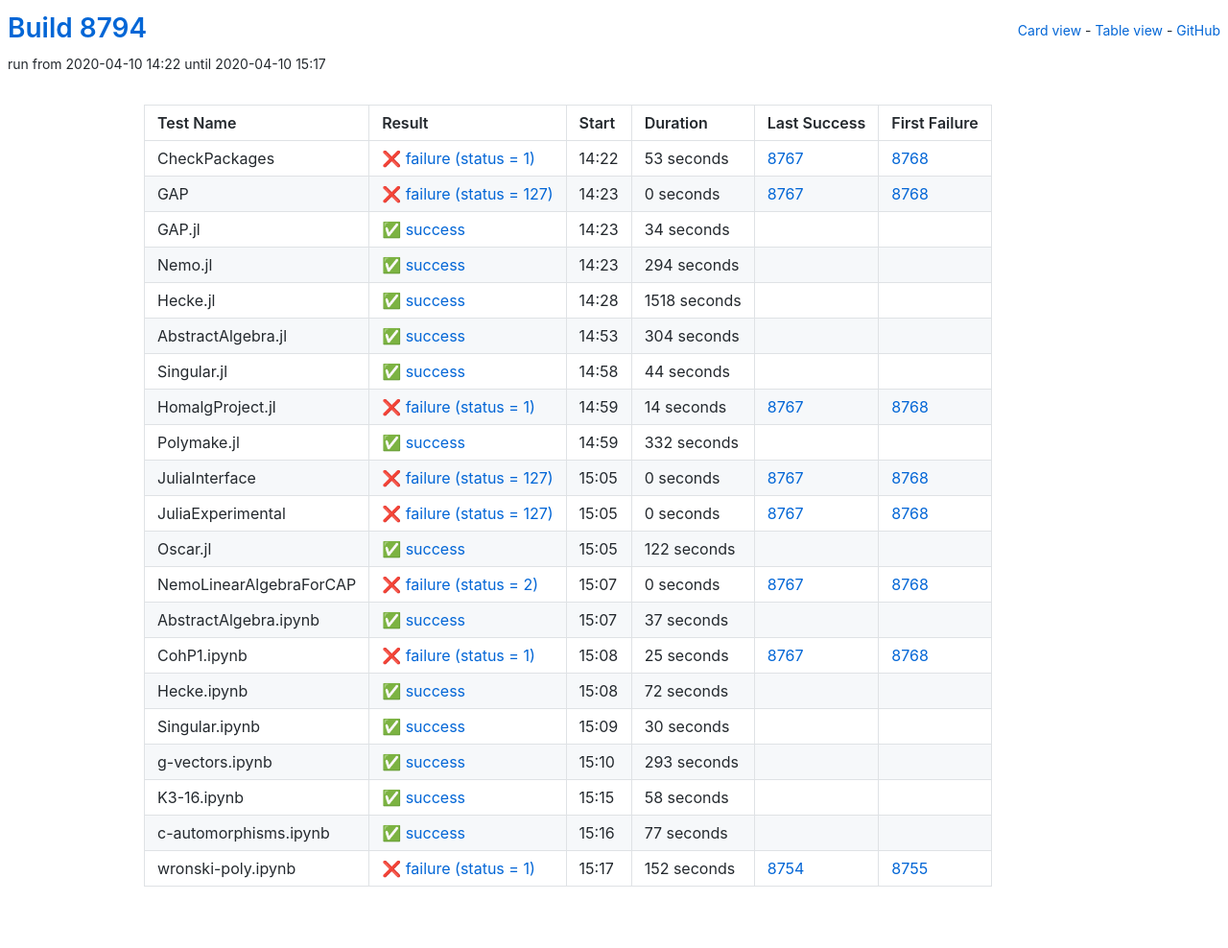
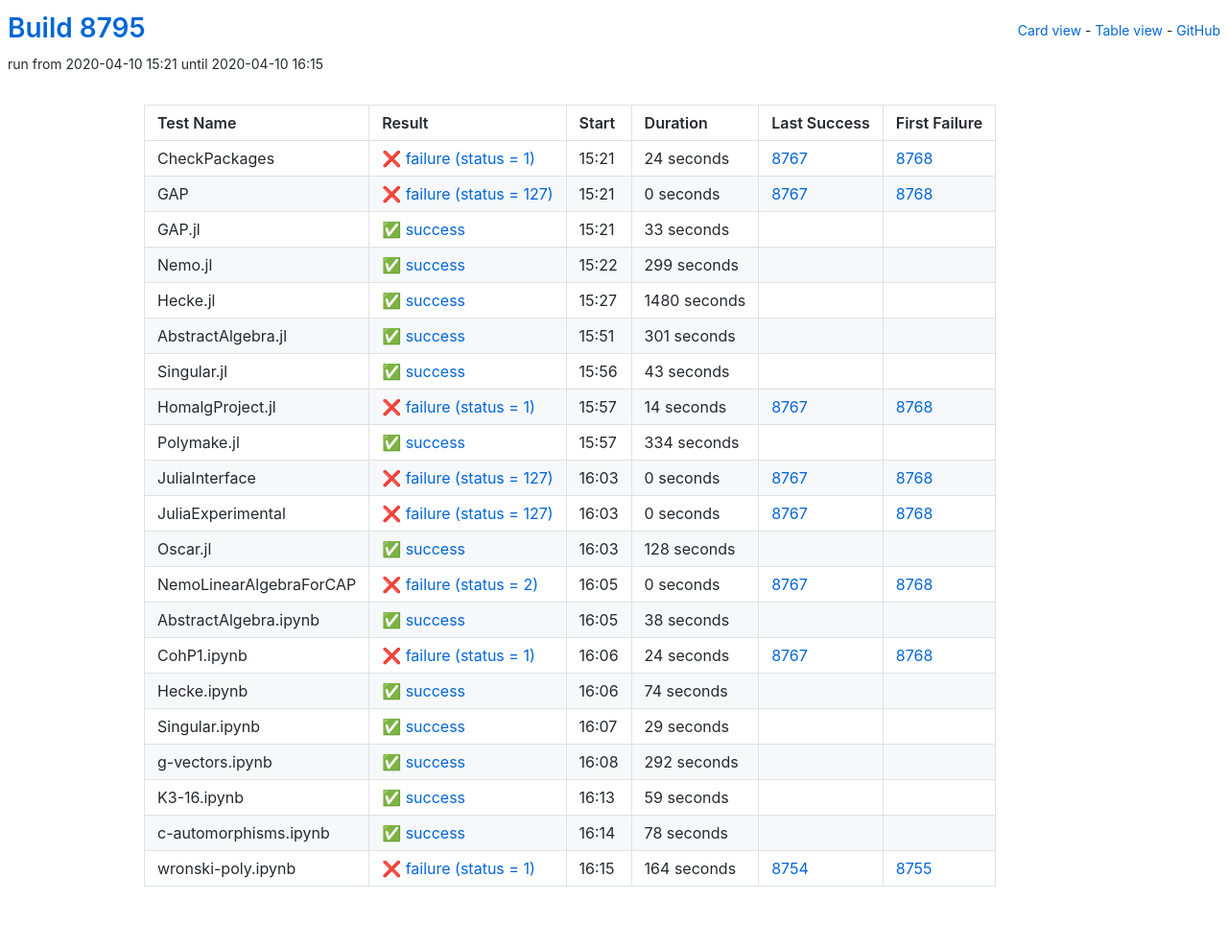
Before and after one commit to oscar-system/oscar-ci-status, a Jekyll site: the page built from table.html, in a window 1280 px wide. Shown: the whole page at 96% size. Built offline with Jekyll 4.4.1, drawn with Linux system fonts in a browser that asks for light colours.

Commit message:
Build 8795

```diff
--- a/_data/ci.yml
+++ b/_data/ci.yml
@@ -1,16 +1,16 @@
-build: 8794
-build_url: https://oscarci.mathematik.uni-kl.de/job/oscar/8794/
+build: 8795
+build_url: https://oscarci.mathematik.uni-kl.de/job/oscar/8795/
 job: oscar
 tests:
-- duration: 53
+- duration: 24
   exitcode: 1
   first_failure: 8768
   first_failure_url: https://oscarci.mathematik.uni-kl.de/job/oscar/8768/
   last_success: 8767
   last_success_url: https://oscarci.mathematik.uni-kl.de/job/oscar/8767/
-  log: https://oscarci.mathematik.uni-kl.de/job/oscar/8794/artifact/logs/build-8794/CheckPackages.log
+  log: https://oscarci.mathematik.uni-kl.de/job/oscar/8795/artifact/logs/build-8795/CheckPackages.log
   name: CheckPackages
-  start: 2020-04-10 14:22
+  start: 2020-04-10 15:21
   status: failure
   success: false
 - duration: 0
@@ -19,64 +19,64 @@
   first_failure_url: https://oscarci.mathematik.uni-kl.de/job/oscar/8768/
   last_success: 8767
   last_success_url: https://oscarci.mathematik.uni-kl.de/job/oscar/8767/
-  log: https://oscarci.mathematik.uni-kl.de/job/oscar/8794/artifact/logs/build-8794/GAP.log
+  log: https://oscarci.mathematik.uni-kl.de/job/oscar/8795/artifact/logs/build-8795/GAP.log
   name: GAP
-  start: 2020-04-10 14:23
+  start: 2020-04-10 15:21
   status: failure
   success: false
-- duration: 34
+- duration: 33
   exitcode: 0
   first_failure: false
   first_failure_url: null
   last_success: false
   last_success_url: null
-  log: https://oscarci.mathematik.uni-kl.de/job/oscar/8794/artifact/logs/build-8794/GAP.jl.log
+  log: https://oscarci.mathematik.uni-kl.de/job/oscar/8795/artifact/logs/build-8795/GAP.jl.log
   name: GAP.jl
-  start: 2020-04-10 14:23
+  start: 2020-04-10 15:21
   status: success
   success: true
-- duration: 294
+- duration: 299
   exitcode: 0
   first_failure: false
   first_failure_url: null
   last_success: false
   last_success_url: null
-  log: https://oscarci.mathematik.uni-kl.de/job/oscar/8794/artifact/logs/build-8794/Nemo.jl.log
+  log: https://oscarci.mathematik.uni-kl.de/job/oscar/8795/artifact/logs/build-8795/Nemo.jl.log
   name: Nemo.jl
-  start: 2020-04-10 14:23
+  start: 2020-04-10 15:22
   status: success
   success: true
-- duration: 1518
+- duration: 1480
   exitcode: 0
   first_failure: false
   first_failure_url: null
   last_success: false
   last_success_url: null
-  log: https://oscarci.mathematik.uni-kl.de/job/oscar/8794/artifact/logs/build-8794/Hecke.jl.log
+  log: https://oscarci.mathematik.uni-kl.de/job/oscar/8795/artifact/logs/build-8795/Hecke.jl.log
   name: Hecke.jl
-  start: 2020-04-10 14:28
+  start: 2020-04-10 15:27
   status: success
   success: true
-- duration: 304
+- duration: 301
   exitcode: 0
   first_failure: false
   first_failure_url: null
   last_success: false
   last_success_url: null
-  log: https://oscarci.mathematik.uni-kl.de/job/oscar/8794/artifact/logs/build-8794/AbstractAlgebra.jl.log
+  log: https://oscarci.mathematik.uni-kl.de/job/oscar/8795/artifact/logs/build-8795/AbstractAlgebra.jl.log
   name: AbstractAlgebra.jl
-  start: 2020-04-10 14:53
+  start: 2020-04-10 15:51
   status: success
   success: true
-- duration: 44
+- duration: 43
   exitcode: 0
   first_failure: false
   first_failure_url: null
   last_success: false
   last_success_url: null
-  log: https://oscarci.mathematik.uni-kl.de/job/oscar/8794/artifact/logs/build-8794/Singular.jl.log
+  log: https://oscarci.mathematik.uni-kl.de/job/oscar/8795/artifact/logs/build-8795/Singular.jl.log
   name: Singular.jl
-  start: 2020-04-10 14:58
+  start: 2020-04-10 15:56
   status: success
   success: true
 - duration: 14
@@ -85,20 +85,20 @@
   first_failure_url: https://oscarci.mathematik.uni-kl.de/job/oscar/8768/
   last_success: 8767
   last_success_url: https://oscarci.mathematik.uni-kl.de/job/oscar/8767/
-  log: https://oscarci.mathematik.uni-kl.de/job/oscar/8794/artifact/logs/build-8794/HomalgProject.jl.log
+  log: https://oscarci.mathematik.uni-kl.de/job/oscar/8795/artifact/logs/build-8795/HomalgProject.jl.log
   name: HomalgProject.jl
-  start: 2020-04-10 14:59
+  start: 2020-04-10 15:57
   status: failure
   success: false
-- duration: 332
+- duration: 334
   exitcode: 0
   first_failure: false
   first_failure_url: null
   last_success: false
   last_success_url: null
-  log: https://oscarci.mathematik.uni-kl.de/job/oscar/8794/artifact/logs/build-8794/Polymake.jl.log
+  log: https://oscarci.mathematik.uni-kl.de/job/oscar/8795/artifact/logs/build-8795/Polymake.jl.log
   name: Polymake.jl
-  start: 2020-04-10 14:59
+  start: 2020-04-10 15:57
   status: success
   success: true
 - duration: 0
@@ -107,9 +107,9 @@
   first_failure_url: https://oscarci.mathematik.uni-kl.de/job/oscar/8768/
   last_success: 8767
   last_success_url: https://oscarci.mathematik.uni-kl.de/job/oscar/8767/
-  log: https://oscarci.mathematik.uni-kl.de/job/oscar/8794/artifact/logs/build-8794/JuliaInterface.log
+  log: https://oscarci.mathematik.uni-kl.de/job/oscar/8795/artifact/logs/build-8795/JuliaInterface.log
   name: JuliaInterface
-  start: 2020-04-10 15:05
+  start: 2020-04-10 16:03
   status: failure
   success: false
 - duration: 0
@@ -118,20 +118,20 @@
   first_failure_url: https://oscarci.mathematik.uni-kl.de/job/oscar/8768/
   last_success: 8767
   last_success_url: https://oscarci.mathematik.uni-kl.de/job/oscar/8767/
-  log: https://oscarci.mathematik.uni-kl.de/job/oscar/8794/artifact/logs/build-8794/JuliaExperimental.log
+  log: https://oscarci.mathematik.uni-kl.de/job/oscar/8795/artifact/logs/build-8795/JuliaExperimental.log
   name: JuliaExperimental
-  start: 2020-04-10 15:05
+  start: 2020-04-10 16:03
   status: failure
   success: false
-- duration: 122
+- duration: 128
   exitcode: 0
   first_failure: false
   first_failure_url: null
   last_success: false
   last_success_url: null
-  log: https://oscarci.mathematik.uni-kl.de/job/oscar/8794/artifact/logs/build-8794/Oscar.jl.log
+  log: https://oscarci.mathematik.uni-kl.de/job/oscar/8795/artifact/logs/build-8795/Oscar.jl.log
   name: Oscar.jl
-  start: 2020-04-10 15:05
+  start: 2020-04-10 16:03
   status: success
   success: true
 - duration: 0
@@ -140,96 +140,96 @@
   first_failure_url: https://oscarci.mathematik.uni-kl.de/job/oscar/8768/
   last_success: 8767
   last_success_url: https://oscarci.mathematik.uni-kl.de/job/oscar/8767/
-  log: https://oscarci.mathematik.uni-kl.de/job/oscar/8794/artifact/logs/build-8794/NemoLinearAlgebraForCAP.log
+  log: https://oscarci.mathematik.uni-kl.de/job/oscar/8795/artifact/logs/build-8795/NemoLinearAlgebraForCAP.log
   name: NemoLinearAlgebraForCAP
-  start: 2020-04-10 15:07
+  start: 2020-04-10 16:05
   status: failure
   success: false
-- duration: 37
+- duration: 38
   exitcode: 0
   first_failure: false
   first_failure_url: null
   last_success: false
   last_success_url: null
-  log: https://oscarci.mathematik.uni-kl.de/job/oscar/8794/artifact/logs/build-8794/AbstractAlgebra.ipynb.log
+  log: https://oscarci.mathematik.uni-kl.de/job/oscar/8795/artifact/logs/build-8795/AbstractAlgebra.ipynb.log
   name: AbstractAlgebra.ipynb
-  start: 2020-04-10 15:07
+  start: 2020-04-10 16:05
   status: success
   success: true
-- duration: 25
+- duration: 24
   exitcode: 1
   first_failure: 8768
   first_failure_url: https://oscarci.mathematik.uni-kl.de/job/oscar/8768/
   last_success: 8767
   last_success_url: https://oscarci.mathematik.uni-kl.de/job/oscar/8767/
-  log: https://oscarci.mathematik.uni-kl.de/job/oscar/8794/artifact/logs/build-8794/CohP1.ipynb.log
+  log: https://oscarci.mathematik.uni-kl.de/job/oscar/8795/artifact/logs/build-8795/CohP1.ipynb.log
   name: CohP1.ipynb
-  start: 2020-04-10 15:08
+  start: 2020-04-10 16:06
   status: failure
   success: false
-- duration: 72
+- duration: 74
   exitcode: 0
   first_failure: false
   first_failure_url: null
   last_success: false
   last_success_url: null
-  log: https://oscarci.mathematik.uni-kl.de/job/oscar/8794/artifact/logs/build-8794/Hecke.ipynb.log
+  log: https://oscarci.mathematik.uni-kl.de/job/oscar/8795/artifact/logs/build-8795/Hecke.ipynb.log
   name: Hecke.ipynb
-  start: 2020-04-10 15:08
+  start: 2020-04-10 16:06
   status: success
   success: true
-- duration: 30
+- duration: 29
   exitcode: 0
   first_failure: false
   first_failure_url: null
   last_success: false
   last_success_url: null
-  log: https://oscarci.mathematik.uni-kl.de/job/oscar/8794/artifact/logs/build-8794/Singular.ipynb.log
+  log: https://oscarci.mathematik.uni-kl.de/job/oscar/8795/artifact/logs/build-8795/Singular.ipynb.log
   name: Singular.ipynb
-  start: 2020-04-10 15:09
+  start: 2020-04-10 16:07
   status: success
   success: true
-- duration: 293
+- duration: 292
   exitcode: 0
   first_failure: false
   first_failure_url: null
   last_success: false
   last_success_url: null
-  log: https://oscarci.mathematik.uni-kl.de/job/oscar/8794/artifact/logs/build-8794/g-vectors.ipynb.log
+  log: https://oscarci.mathematik.uni-kl.de/job/oscar/8795/artifact/logs/build-8795/g-vectors.ipynb.log
   name: g-vectors.ipynb
-  start: 2020-04-10 15:10
+  start: 2020-04-10 16:08
   status: success
   success: true
-- duration: 58
+- duration: 59
   exitcode: 0
   first_failure: false
   first_failure_url: null
   last_success: false
   last_success_url: null
-  log: https://oscarci.mathematik.uni-kl.de/job/oscar/8794/artifact/logs/build-8794/K3-16.ipynb.log
+  log: https://oscarci.mathematik.uni-kl.de/job/oscar/8795/artifact/logs/build-8795/K3-16.ipynb.log
   name: K3-16.ipynb
-  start: 2020-04-10 15:15
+  start: 2020-04-10 16:13
   status: success
   success: true
-- duration: 77
+- duration: 78
   exitcode: 0
   first_failure: false
   first_failure_url: null
   last_success: false
   last_success_url: null
-  log: https://oscarci.mathematik.uni-kl.de/job/oscar/8794/artifact/logs/build-8794/c-automorphisms.ipynb.log
+  log: https://oscarci.mathematik.uni-kl.de/job/oscar/8795/artifact/logs/build-8795/c-automorphisms.ipynb.log
   name: c-automorphisms.ipynb
-  start: 2020-04-10 15:16
+  start: 2020-04-10 16:14
   status: success
   success: true
-- duration: 152
+- duration: 164
   exitcode: 1
   first_failure: 8755
   first_failure_url: https://oscarci.mathematik.uni-kl.de/job/oscar/8755/
   last_success: 8754
   last_success_url: https://oscarci.mathematik.uni-kl.de/job/oscar/8754/
-  log: https://oscarci.mathematik.uni-kl.de/job/oscar/8794/artifact/logs/build-8794/wronski-poly.ipynb.log
+  log: https://oscarci.mathematik.uni-kl.de/job/oscar/8795/artifact/logs/build-8795/wronski-poly.ipynb.log
   name: wronski-poly.ipynb
-  start: 2020-04-10 15:17
+  start: 2020-04-10 16:15
   status: failure
   success: false
```
Also changed, not shown: README.md.
